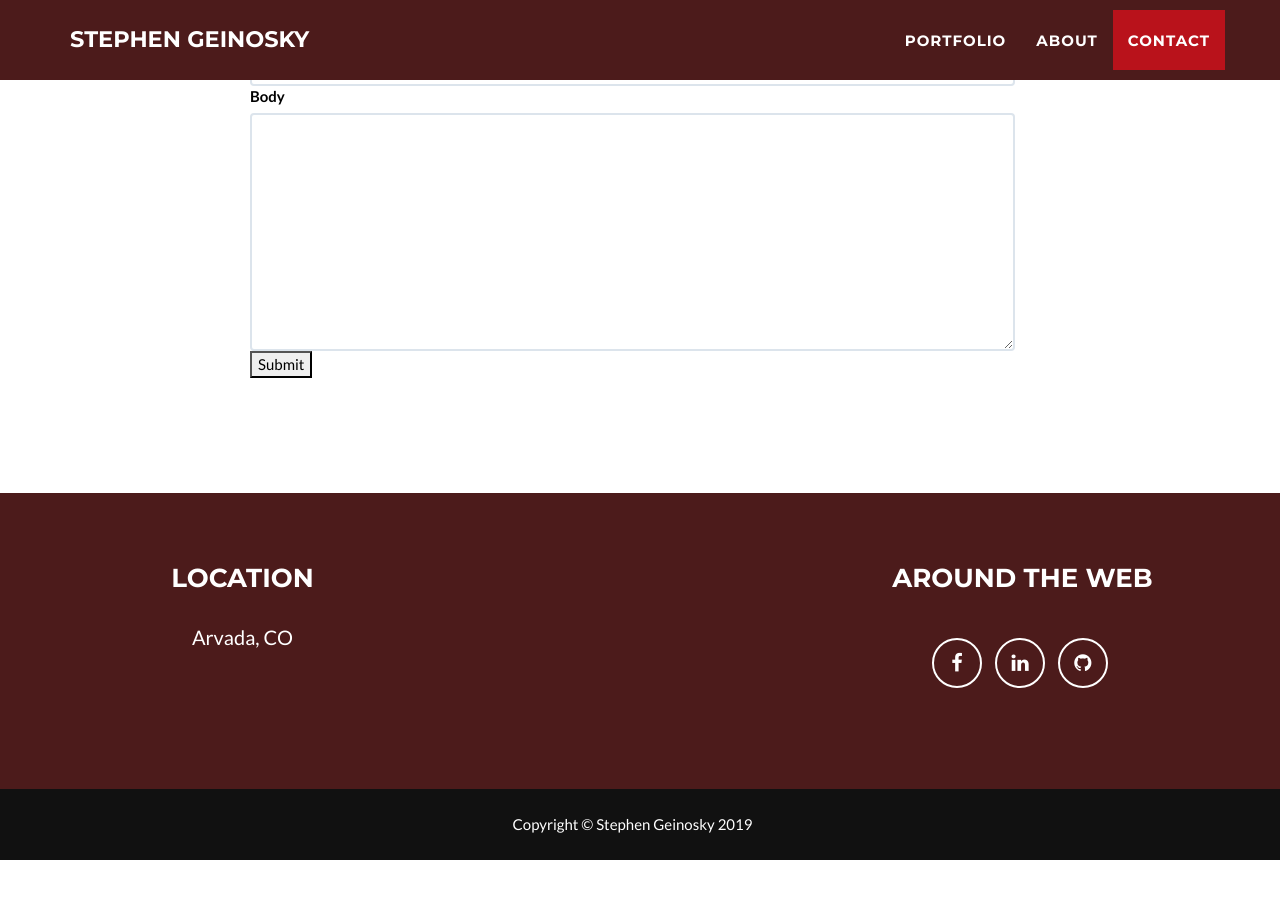
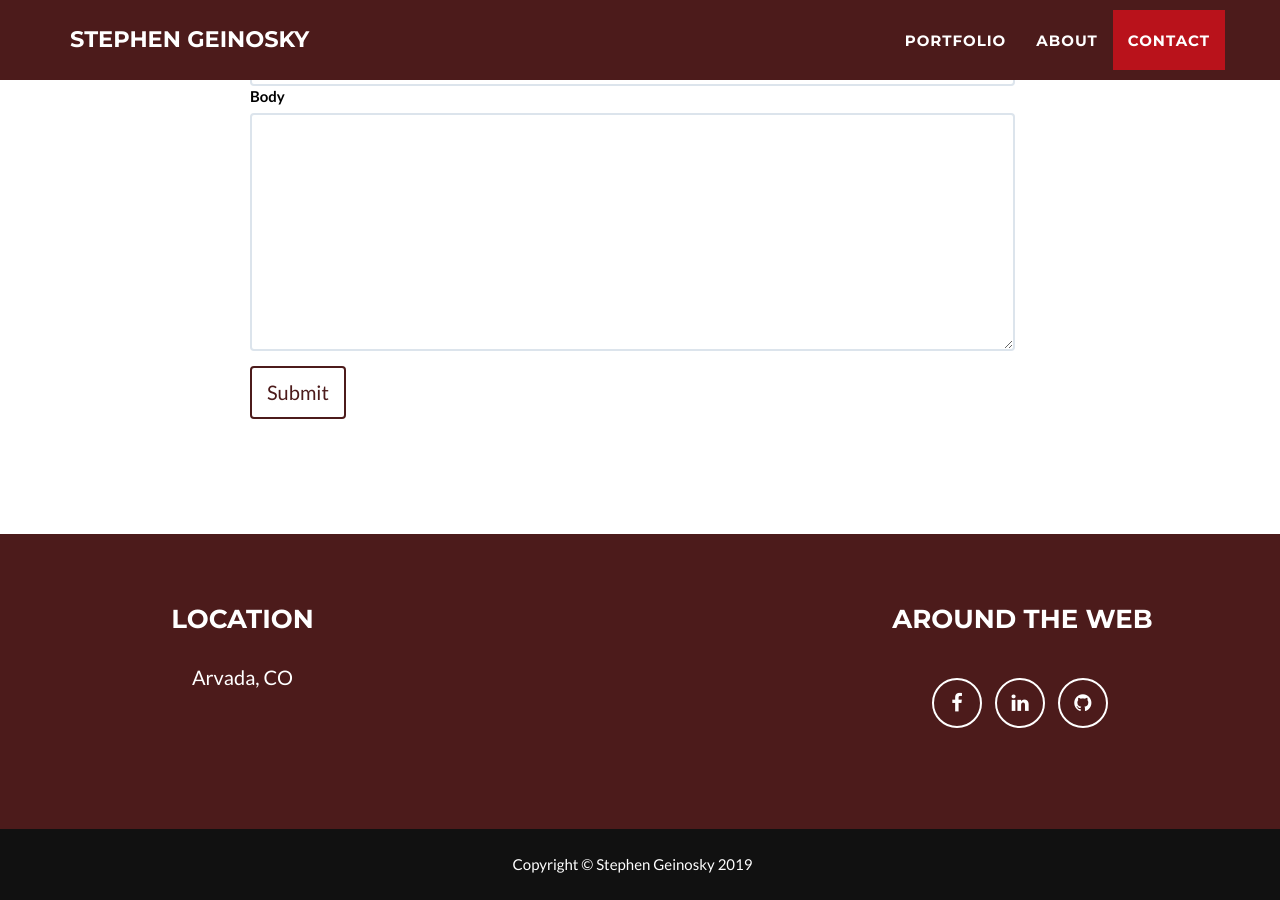
Before and after one commit to geinosky/geinosky.github.io, a Jekyll site: the page built from index.html, in a window 1280 px wide and 900 px high, scrolled down 2708 px. Built offline with Jekyll 4.4.1, drawn with Linux system fonts in a browser that asks for light colours; before the commit the page ends 3568 px from its top, so only the background shows below that.

Commit message:
add styling to submit button.

```diff
--- a/_includes/contact.html
+++ b/_includes/contact.html
@@ -19,7 +19,7 @@
               <input type="email" name="entry.424255863" id="email" class="form-control">
               <label for="body">Body</label>
               <textarea name="entry.293018814" id="body" class="form-control" rows="10" cols="30"></textarea>
-              <input type="submit" value="Submit">
+              <input type="submit" class="btn btn-small btn-outline" value="Submit">
             </div>
           </form>
           <iframe name="hidden_iframe" id="hidden_iframe" style="display:none;" onload="if(submitted) {}"></iframe>
```
